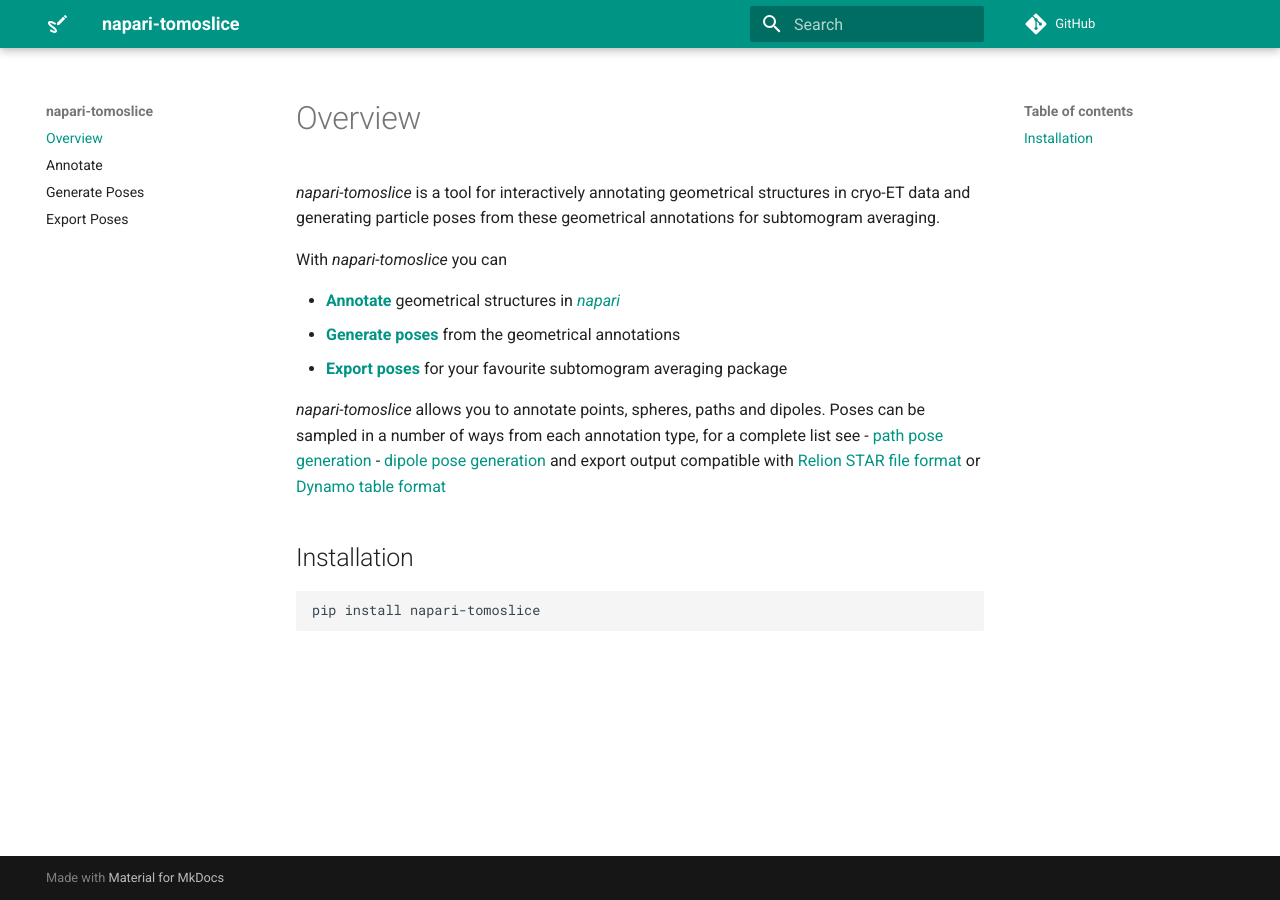
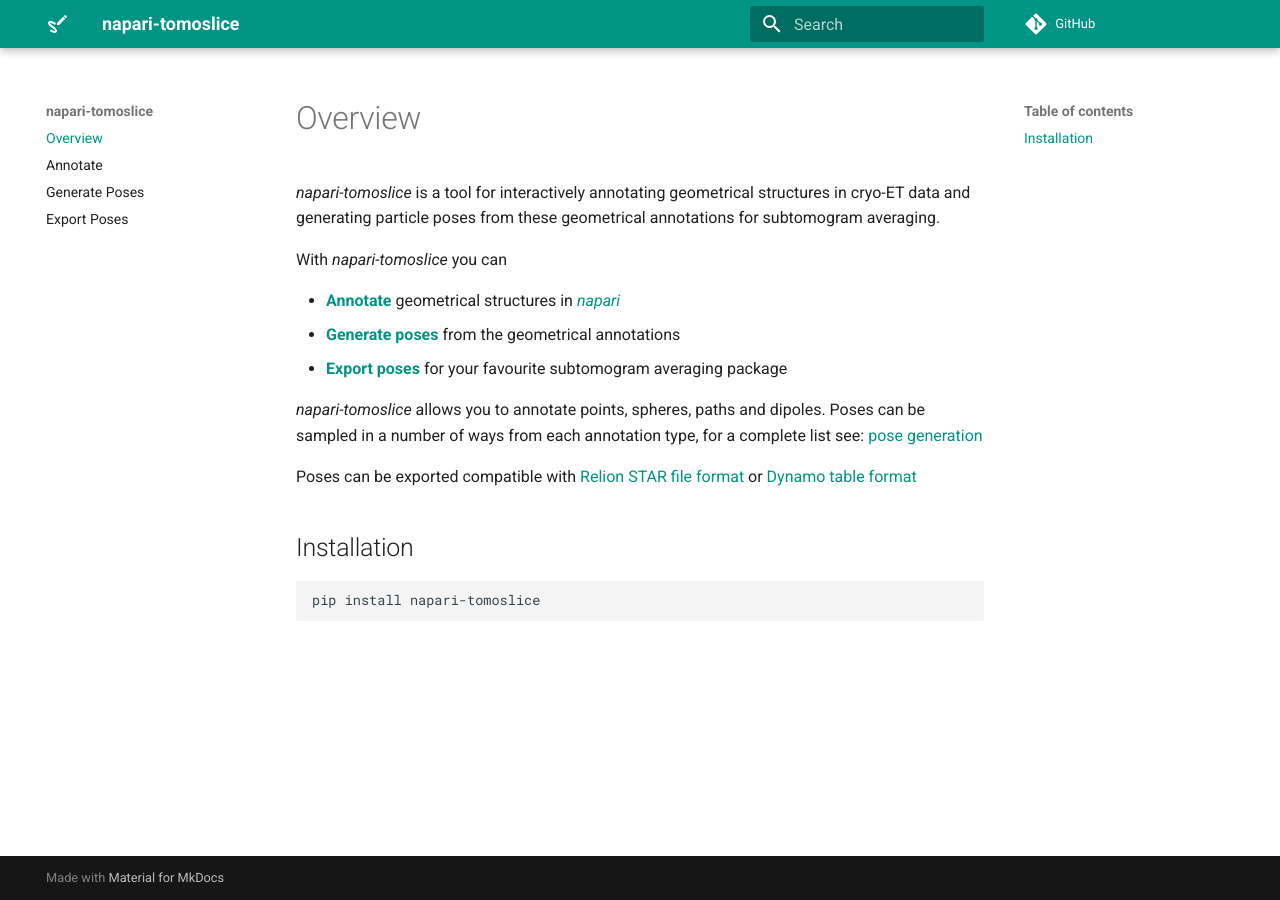
Before and after one commit to alisterburt/napari-tomoslice, an MkDocs documentation site: the page built from docs/index.md, in a window 1280 px wide. Built offline with MkDocs 1.6.1 and Material for MkDocs 9.7.7, drawn with Linux system fonts in a browser that asks for light colours; comment, search, counter and statistics services are not loaded.

Commit message:
update docs

```diff
--- a/docs/index.md
+++ b/docs/index.md
@@ -10,10 +10,10 @@ With *napari-tomoslice* you can
 - [**Export poses**](export.md) for your favourite subtomogram averaging package
 
  *napari-tomoslice* allows you to annotate points, spheres, paths and dipoles.
- Poses can be sampled in a number of ways from each annotation type, for a complete list see
- - [path pose generation](./link/here)
- - [dipole pose generation](./link/here)
-and export output compatible with [Relion](https://relion.readthedocs.io/en/release-5.0/) [STAR file format](https://en.wikipedia.org/wiki/Self-defining_Text_Archive_and_Retrieval) or [Dynamo table format](https://www.dynamo-em.org/w/index.php?title=Main_Page)
+ Poses can be sampled in a number of ways from each annotation type, for a complete list see:
+ [pose generation](generate.md)
+
+Poses can be exported compatible with [Relion](https://relion.readthedocs.io/en/release-5.0/) [STAR file format](https://en.wikipedia.org/wiki/Self-defining_Text_Archive_and_Retrieval) or [Dynamo table format](https://www.dynamo-em.org/w/index.php?title=Main_Page)
 
 ## Installation
 
```
Also changed, not shown: docs/annotate.md (+7 -0 lines), docs/generate.md (+8 -0 lines), mkdocs.yml (line endings or trailing spaces).
